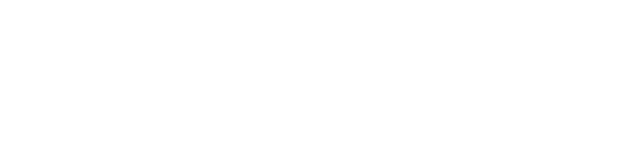
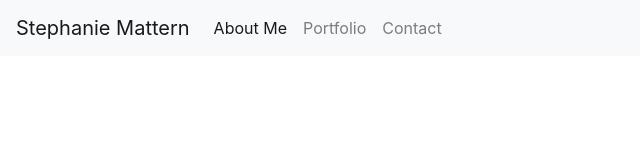
Before and after one commit to smattern416/Bootstrap-Portfolio, a plain HTML site: page contact.html in a window 1280 px wide. Shown: the whole page, without its empty margins (0-640 px from the left). Drawn offline with nearby package versions, Linux system fonts and the light colour scheme.

Commit message:
added nav bar and links to each html

```diff
--- a/contact.html
+++ b/contact.html
@@ -4,6 +4,7 @@
     <head>
 
         <meta charset="UTF-8">
+        <meta name="viewport" content="width=device-width, initial-scale=1.0">
         <title>Bootstrap Portfolio</title>
 
         <!-- We link our html to the Bootstrap CDN -->
@@ -13,6 +14,25 @@
     </head>
 
     <body>
+            <nav class="navbar navbar-expand-lg navbar-light bg-light">
+                    <a class="navbar-brand" href="#">Stephanie Mattern</a>
+                    <button class="navbar-toggler" type="button" data-toggle="collapse" data-target="#navbarNav" aria-controls="navbarNav" aria-expanded="false" aria-label="Toggle navigation">
+                      <span class="navbar-toggler-icon"></span>
+                    </button>
+                    <div class="collapse navbar-collapse" id="navbarNav">
+                      <ul class="navbar-nav">
+                        <li class="nav-item active">
+                          <a class="nav-link" href="/Users/stephaniemattern/Desktop/Bootstrap-Portfolio/index.html">About Me<span class="sr-only">(current)</span></a>
+                        </li>
+                        <li class="nav-item">
+                          <a class="nav-link" href="/Users/stephaniemattern/Desktop/Bootstrap-Portfolio/portfolio.html">Portfolio</a>
+                        </li>
+                        <li class="nav-item">
+                          <a class="nav-link" href="#">Contact</a>
+                        </li>
+                      </ul>
+                    </div>
+                  </nav>
 
 
 
```
Also changed, not shown: index.html (+20 -1 lines), portfolio.html (+20 -1 lines). Lines whose indentation alone changed are shown as unchanged.
